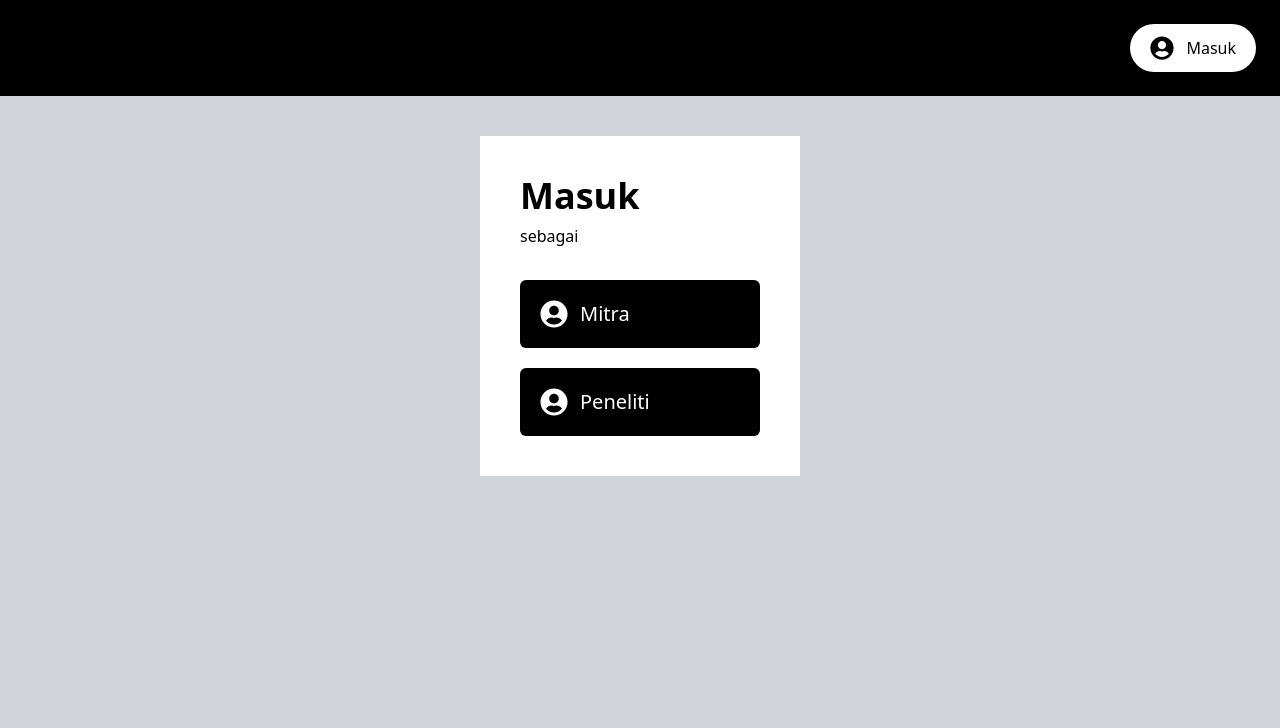
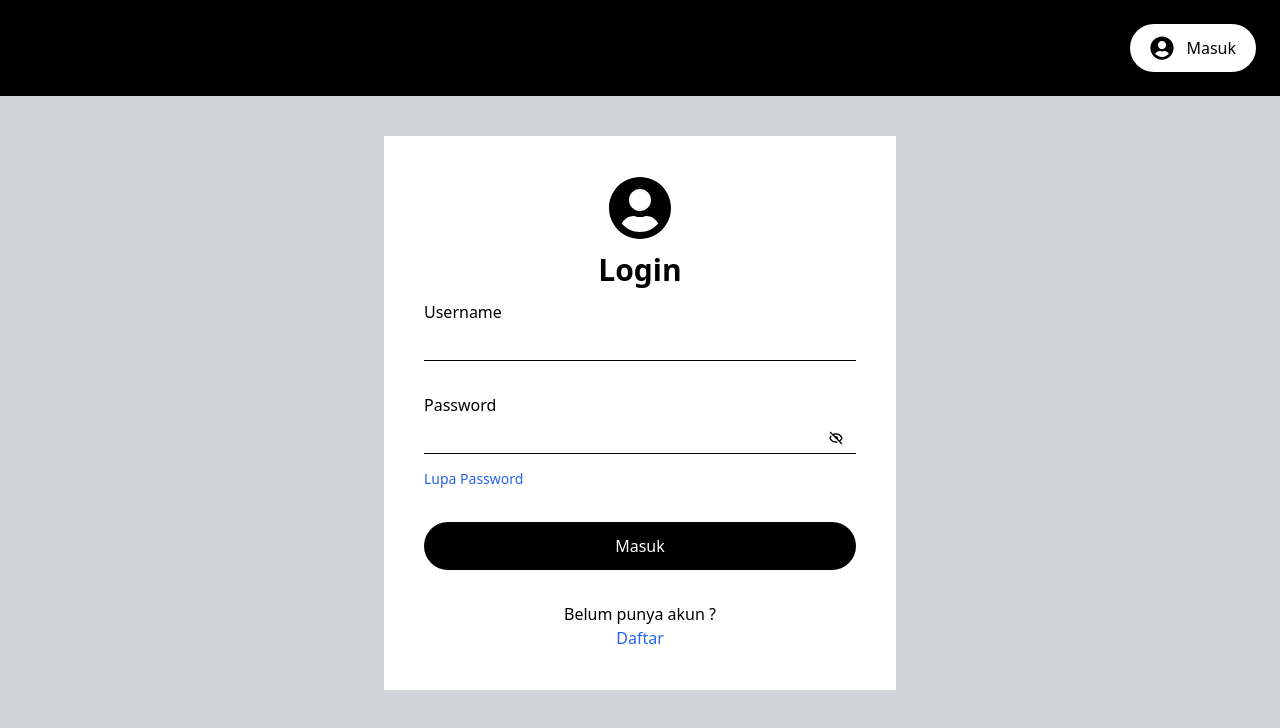
Before and after one commit to rg-km/final-project-engineering-3, a React (Create React App) app in the folder frontend/: page /login in a window 1280 px wide. Shown: the top 728 px of the page. Built offline with nearby package versions, Linux system fonts and the light colour scheme.

Commit message:
fix(login) : remove choose role before login

```diff
--- a/frontend/src/login/Login.jsx
+++ b/frontend/src/login/Login.jsx
@@ -1,18 +1,53 @@
 import React from 'react'
+import { FaUserCircle } from 'react-icons/fa'
+import { BiShow, BiHide } from 'react-icons/bi'
 import { useState } from 'react'
-import ChooseRole from './components/ChooseRole'
-import LoginForm from './components/LoginForm'
+import { Link } from 'react-router-dom'
 
 function Login() {
-  const [role, setRole] = useState('')
+  const [showPassword, setShowPassword] = useState(false)
 
   return (
     <div className="flex justify-center">
-      {role === '' ? (
-        <ChooseRole selectRole={(roleType) => setRole(roleType)} />
-      ) : (
-        <LoginForm role={role} />
-      )}
+      <div className="bg-white p-8 md:p-10 mt-10 w-4/5 md:w-2/5 2xl:w-1/4">
+        <div className="flex flex-col items-center">
+          <FaUserCircle fontSize={64} />
+          <h2 className="mt-3 text-xl md:text-3xl font-semibold capitalize">Login</h2>
+        </div>
+        <div className="mt-3 space-y-8">
+          <div className="flex flex-col space-y-3">
+            <label htmlFor="">Username</label>
+            <input type="text" className="border-b border-black outline-none" />
+          </div>
+          <div className="flex flex-col space-y-3 relative">
+            <label htmlFor="">Password</label>
+            <input
+              type={showPassword ? 'text' : 'password'}
+              className="border-b border-black outline-none"
+            />
+            <div>
+              <a href="#lupapassoword" className="text-sm text-blue-600 hover:underline">
+                Lupa Password
+              </a>
+            </div>
+            <button
+              className="absolute right-0 bottom-8 p-3"
+              onClick={() => setShowPassword(!showPassword)}
+            >
+              {showPassword ? <BiShow /> : <BiHide />}
+            </button>
+          </div>
+          <div>
+            <button className="w-full py-3 bg-black rounded-full text-white">Masuk</button>
+          </div>
+          <div className="text-center ">
+            Belum punya akun ? <br />
+            <Link to="/signup" className="text-blue-600">
+              Daftar
+            </Link>
+          </div>
+        </div>
+      </div>
     </div>
   )
 }
--- a/frontend/src/login/components/ChooseRole.jsx
+++ /dev/null
@@ -1,29 +0,0 @@
-import React from 'react'
-import { FaUserCircle } from 'react-icons/fa'
-
-function ChooseRole({ selectRole }) {
-  return (
-    <div className="bg-white p-10 mt-10 w-1/4">
-      <h1 className="text-4xl font-semibold">Masuk</h1>
-      <p className="mt-2 font-light">sebagai</p>
-      <div className="space-y-5 mt-8">
-        <button
-          className="w-full bg-black px-5 py-5 flex rounded-md space-x-3 items-center"
-          onClick={() => selectRole('mitra')}
-        >
-          <FaUserCircle fontSize={28} color="white" />
-          <span className="text-white text-xl">Mitra</span>
-        </button>
-        <button
-          className="w-full bg-black px-5 py-5 flex rounded-md space-x-3 items-center"
-          onClick={() => selectRole('peneliti')}
-        >
-          <FaUserCircle fontSize={28} color="white" />
-          <span className="text-white text-xl">Peneliti</span>
-        </button>
-      </div>
-    </div>
-  )
-}
-
-export default ChooseRole
--- a/frontend/src/login/components/LoginForm.jsx
+++ /dev/null
@@ -1,39 +0,0 @@
-import React from 'react'
-import { FaUserCircle } from 'react-icons/fa'
-
-function LoginForm({ role }) {
-  return (
-    <div className="bg-white p-10 mt-10 w-1/4">
-      <div className="flex flex-col items-center">
-        <FaUserCircle fontSize={64} />
-        <h2 className="mt-3 text-3xl font-semibold capitalize">{role}</h2>
-      </div>
-      <div className="mt-3 space-y-8">
-        <div className="flex flex-col space-y-3">
-          <label htmlFor="">Username</label>
-          <input type="text" className="border-b border-black outline-none" />
-        </div>
-        <div className="flex flex-col space-y-3">
-          <label htmlFor="">Password</label>
-          <input type="password" className="border-b border-black outline-none" />
-          <div>
-            <a href="#lupapassoword" className="text-sm text-blue-600 hover:underline">
-              Lupa Password
-            </a>
-          </div>
-        </div>
-        <div>
-          <button className="w-full py-3 bg-black rounded-full text-white">Masuk</button>
-        </div>
-        <div className="text-center ">
-          Belum punya akun ? <br />
-          <a href="#daftar" className="text-blue-600">
-            Daftar
-          </a>
-        </div>
-      </div>
-    </div>
-  )
-}
-
-export default LoginForm
```
